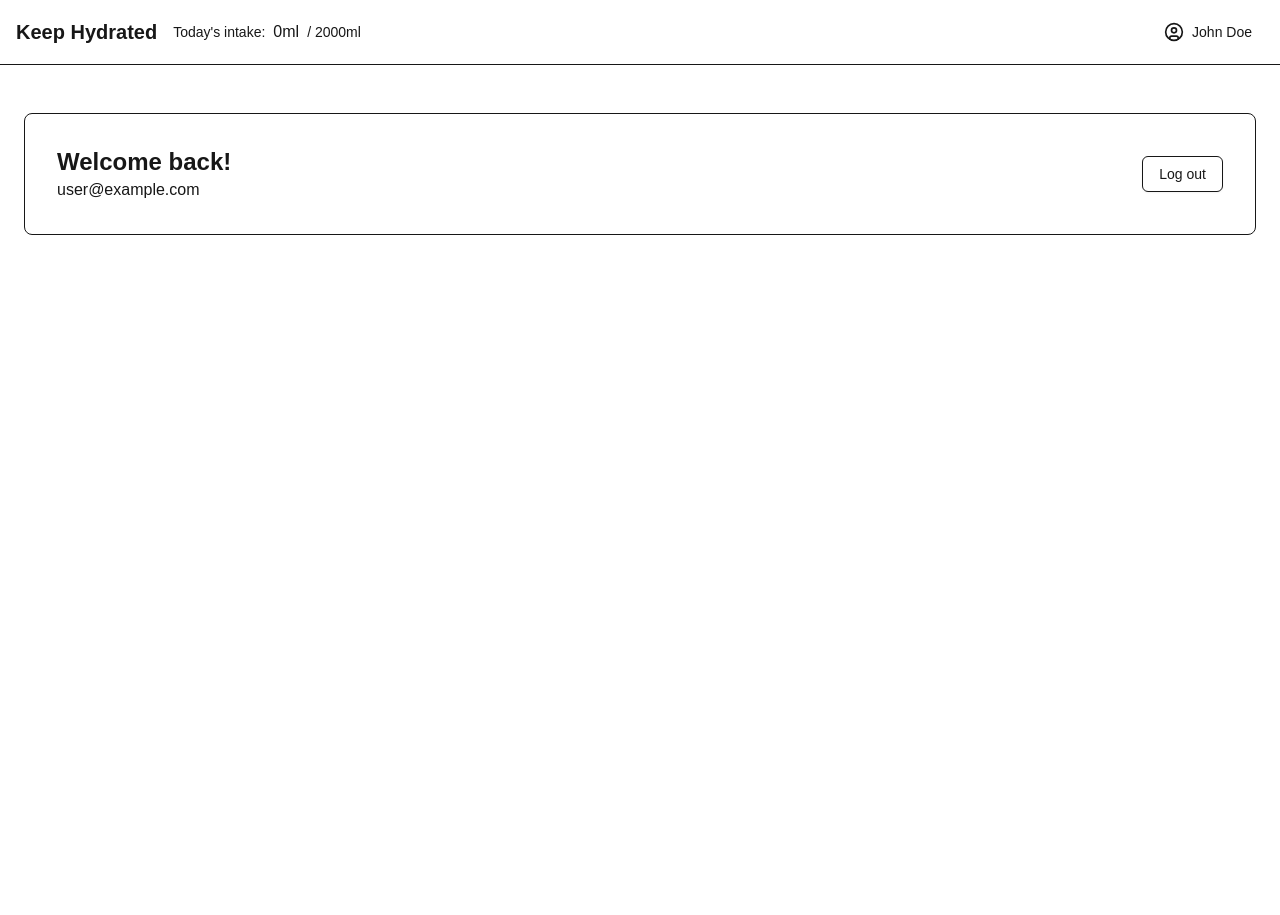
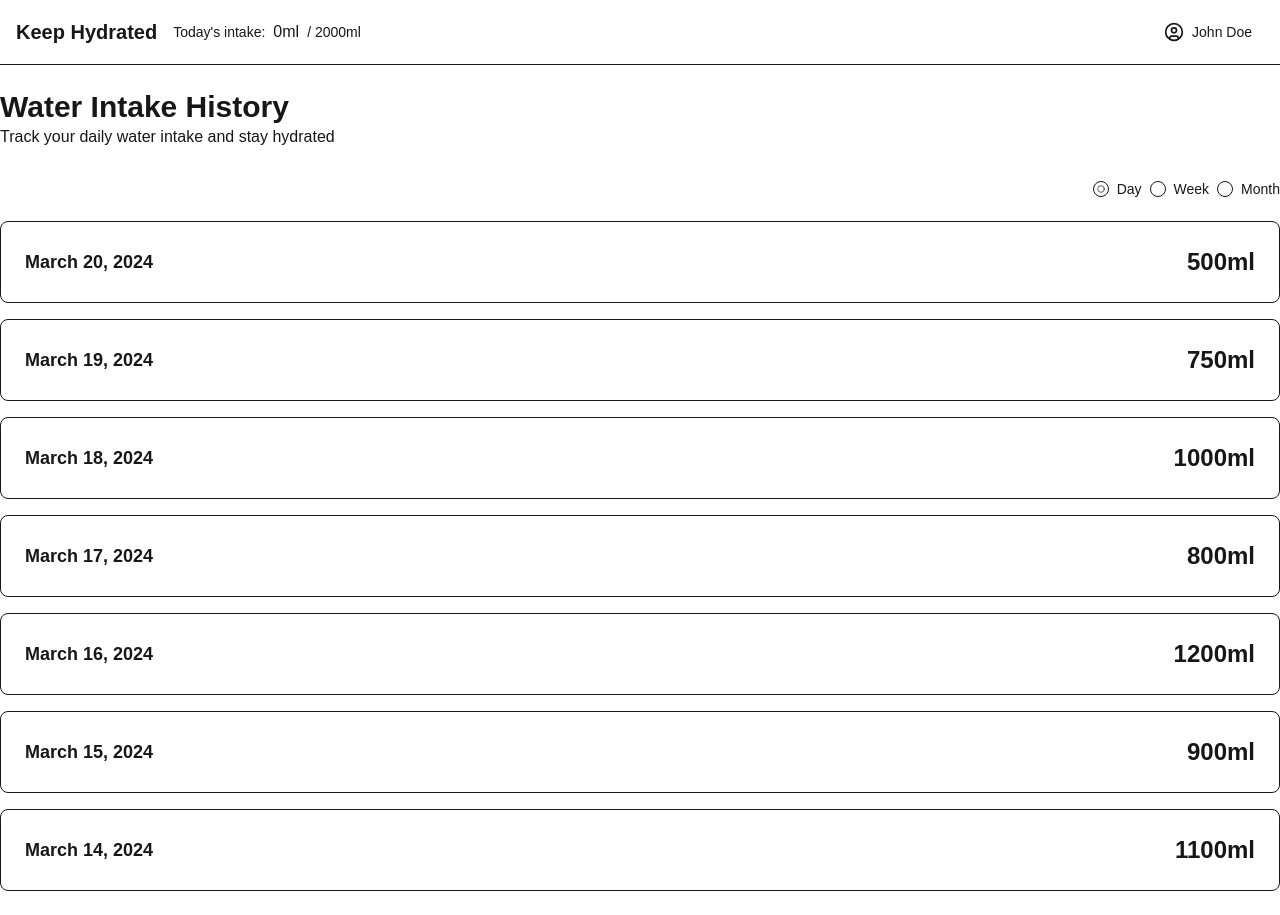
Before and after one commit to MarineLHexIT/keep-hydrated-nextjs, a Next.js app: page /dashboard in a window 1280 px wide. Before the commit the page ends 800 px from the top, so only its background shows below. Built offline with nearby package versions, Linux system fonts and the light colour scheme; no server answers; sample sign-in values are in the browser's storage.

Commit message:
refactor: reorganize dashboard structure and components

```diff
--- a/package.json
+++ b/package.json
@@ -13,7 +13,9 @@
   },
   "dependencies": {
     "@hookform/resolvers": "^4.1.3",
+    "@radix-ui/react-dropdown-menu": "^2.1.6",
     "@radix-ui/react-label": "^2.1.2",
+    "@radix-ui/react-radio-group": "^1.2.3",
     "@radix-ui/react-slot": "^1.1.2",
     "@reduxjs/toolkit": "^2.6.0",
     "@shadcn/ui": "^0.0.4",
@@ -21,6 +23,8 @@
     "@types/styled-components": "^5.1.34",
     "axios": "^1.8.1",
     "class-variance-authority": "^0.7.1",
+    "date-fns": "^4.1.0",
+    "lucide-react": "^0.479.0",
     "next": "15.2.1",
     "next-auth": "^5.0.0-beta.25",
     "next-intl": "^3.26.5",
--- a/src/app/(dashboard)/dashboard/page.tsx
+++ /dev/null
@@ -1,27 +0,0 @@
-import { auth } from '@/lib/auth/auth';
-import { redirect } from 'next/navigation';
-import { LogoutButton } from '@/components/auth/logout-button';
-
-export default async function DashboardPage() {
-  const session = await auth();
-
-  if (!session?.user) {
-    redirect('/login');
-  }
-
-  return (
-    <div className="container mx-auto p-6">
-      <div className="rounded-lg border bg-card p-8">
-        <div className="flex items-center justify-between">
-          <div>
-            <h1 className="text-2xl font-bold">Welcome back!</h1>
-            <p className="text-muted-foreground">
-              {session.user.email}
-            </p>
-          </div>
-          <LogoutButton />
-        </div>
-      </div>
-    </div>
-  );
-}
--- a/src/app/(dashboard)/layout.tsx
+++ /dev/null
@@ -1,24 +0,0 @@
-import { auth } from '@/lib/auth/auth';
-import { redirect } from 'next/navigation';
-import { DashboardHeader } from '@/components/dashboard/header';
-
-export default async function DashboardLayout({
-  children,
-}: {
-  children: React.ReactNode
-}) {
-  const session = await auth();
-
-  if (!session?.user) {
-    redirect('/login');
-  }
-
-  return (
-    <div className="min-h-screen bg-background">
-      <DashboardHeader />
-      <main className="container mx-auto py-6">
-        {children}
-      </main>
-    </div>
-  );
-}
--- /dev/null
+++ b/src/app/dashboard/actions.ts
@@ -0,0 +1,20 @@
+export interface WaterIntakeData {
+  amount: number;
+  date: string;
+}
+
+// This will be replaced with actual API call later
+export async function getWaterIntakeData(): Promise<WaterIntakeData[]> {
+  // Simulating API delay
+  await new Promise(resolve => setTimeout(resolve, 100));
+
+  return [
+    { amount: 500, date: '2024-03-20' },
+    { amount: 750, date: '2024-03-19' },
+    { amount: 1000, date: '2024-03-18' },
+    { amount: 800, date: '2024-03-17' },
+    { amount: 1200, date: '2024-03-16' },
+    { amount: 900, date: '2024-03-15' },
+    { amount: 1100, date: '2024-03-14' },
+  ];
+}
--- /dev/null
+++ b/src/app/dashboard/components/time-period-selector.tsx
@@ -0,0 +1,39 @@
+'use client';
+
+import { RadioGroup, RadioGroupItem } from '@/components/ui/radio-group';
+
+type TimePeriod = 'day' | 'week' | 'month';
+
+interface TimePeriodSelectorProps {
+  value: TimePeriod;
+  onChange: (value: TimePeriod) => void;
+}
+
+export function TimePeriodSelector({ value, onChange }: TimePeriodSelectorProps) {
+  return (
+    <RadioGroup
+      value={value}
+      onValueChange={(value) => onChange(value as TimePeriod)}
+      className="flex items-center gap-2"
+    >
+      <div className="flex items-center space-x-2">
+        <RadioGroupItem value="day" id="day" />
+        <label htmlFor="day" className="text-sm font-medium leading-none peer-disabled:cursor-not-allowed peer-disabled:opacity-70">
+          Day
+        </label>
+      </div>
+      <div className="flex items-center space-x-2">
+        <RadioGroupItem value="week" id="week" />
+        <label htmlFor="week" className="text-sm font-medium leading-none peer-disabled:cursor-not-allowed peer-disabled:opacity-70">
+          Week
+        </label>
+      </div>
+      <div className="flex items-center space-x-2">
+        <RadioGroupItem value="month" id="month" />
+        <label htmlFor="month" className="text-sm font-medium leading-none peer-disabled:cursor-not-allowed peer-disabled:opacity-70">
+          Month
+        </label>
+      </div>
+    </RadioGroup>
+  );
+}
--- /dev/null
+++ b/src/app/dashboard/components/water-intake-history.tsx
@@ -0,0 +1,82 @@
+'use client';
+
+import { useState } from 'react';
+import { TimePeriodSelector } from './time-period-selector';
+import { WaterIntakePeriodItem } from './water-intake-period-item';
+import { startOfDay, startOfWeek, startOfMonth } from 'date-fns';
+import { WaterIntakeData } from '../actions';
+
+type TimePeriod = 'day' | 'week' | 'month';
+
+function groupDataByPeriod(data: WaterIntakeData[], period: TimePeriod) {
+  const today = new Date();
+  const groupedData: { date: Date; data: WaterIntakeData[] }[] = [];
+
+  // Get the start date based on the period
+  let startDate = new Date();
+  switch (period) {
+    case 'day':
+      startDate = startOfDay(today);
+      break;
+    case 'week':
+      startDate = startOfWeek(today);
+      break;
+    case 'month':
+      startDate = startOfMonth(today);
+      break;
+  }
+
+  // Group data by period
+  data.forEach(item => {
+    const itemDate = new Date(item.date);
+    const periodStart = period === 'day'
+      ? startOfDay(itemDate)
+      : period === 'week'
+        ? startOfWeek(itemDate)
+        : startOfMonth(itemDate);
+
+    const existingGroup = groupedData.find(group =>
+      group.date.getTime() === periodStart.getTime()
+    );
+
+    if (existingGroup) {
+      existingGroup.data.push(item);
+    } else {
+      groupedData.push({
+        date: periodStart,
+        data: [item]
+      });
+    }
+  });
+
+  // Sort by date descending
+  return groupedData.sort((a, b) => b.date.getTime() - a.date.getTime());
+}
+
+interface WaterIntakeHistoryProps {
+  initialData: WaterIntakeData[];
+}
+
+export function WaterIntakeHistory({ initialData }: WaterIntakeHistoryProps) {
+  const [period, setPeriod] = useState<TimePeriod>('day');
+  const groupedData = groupDataByPeriod(initialData, period);
+
+  return (
+    <div className="space-y-6">
+      <div className="flex justify-end">
+        <TimePeriodSelector value={period} onChange={setPeriod} />
+      </div>
+
+      <div className="space-y-4">
+        {groupedData.map(({ date, data }) => (
+          <WaterIntakePeriodItem
+            key={date.toISOString()}
+            period={period}
+            date={date}
+            data={data}
+          />
+        ))}
+      </div>
+    </div>
+  );
+}
--- /dev/null
+++ b/src/app/dashboard/components/water-intake-period-item.tsx
@@ -0,0 +1,44 @@
+'use client';
+
+import { format, startOfWeek, endOfWeek } from 'date-fns';
+import { WaterIntakeData } from '../actions';
+
+interface WaterIntakePeriodItemProps {
+  period: 'day' | 'week' | 'month';
+  date: Date;
+  data: WaterIntakeData[];
+}
+
+export function WaterIntakePeriodItem({ period, date, data }: WaterIntakePeriodItemProps) {
+  const getTitle = () => {
+    switch (period) {
+      case 'day':
+        return format(date, 'MMMM d, yyyy');
+      case 'week': {
+        const start = startOfWeek(date);
+        const end = endOfWeek(date);
+        return `Week ${format(date, 'w')} (${format(start, 'MMM d')} - ${format(end, 'MMM d')})`;
+      }
+      case 'month':
+        return format(date, 'MMMM yyyy');
+    }
+  };
+
+  const totalIntake = data.reduce((sum, item) => sum + item.amount, 0);
+  const averageIntake = Math.round(totalIntake / data.length);
+
+  return (
+    <div className="rounded-lg border p-6">
+      <div className="flex items-center justify-between">
+        <h3 className="text-lg font-semibold">{getTitle()}</h3>
+        <div className="text-2xl font-bold">{totalIntake}ml</div>
+      </div>
+
+      {(period === 'week' || period === 'month') && (
+        <div className="mt-2 text-sm text-muted-foreground">
+          Average daily intake: {averageIntake}ml
+        </div>
+      )}
+    </div>
+  );
+}
--- /dev/null
+++ b/src/app/dashboard/layout.tsx
@@ -0,0 +1,24 @@
+import { auth } from '@/lib/auth/auth';
+import { redirect } from 'next/navigation';
+import { DashboardHeader } from './components/header';
+
+export default async function DashboardLayout({
+  children,
+}: {
+  children: React.ReactNode
+}) {
+  const session = await auth();
+
+  if (!session?.user) {
+    redirect('/login');
+  }
+
+  return (
+    <div className="min-h-screen bg-background">
+      <DashboardHeader />
+      <main className="container mx-auto py-6">
+        {children}
+      </main>
+    </div>
+  );
+}
--- /dev/null
+++ b/src/app/dashboard/page.tsx
@@ -0,0 +1,19 @@
+import { getWaterIntakeData } from './actions';
+import { WaterIntakeHistory } from './components/water-intake-history';
+
+export default async function DashboardPage() {
+  const waterIntakeData = await getWaterIntakeData();
+
+  return (
+    <div className="space-y-8">
+      <div>
+        <h1 className="text-3xl font-bold">Water Intake History</h1>
+        <p className="text-muted-foreground">
+          Track your daily water intake and stay hydrated
+        </p>
+      </div>
+
+      <WaterIntakeHistory initialData={waterIntakeData} />
+    </div>
+  );
+}
--- /dev/null
+++ b/src/components/ui/radio-group.tsx
@@ -0,0 +1,45 @@
+'use client';
+
+import * as React from 'react';
+import * as RadioGroupPrimitive from '@radix-ui/react-radio-group';
+import { CircleIcon } from 'lucide-react';
+
+import { cn } from '@/lib/utils';
+
+function RadioGroup({
+  className,
+  ...props
+}: React.ComponentProps<typeof RadioGroupPrimitive.Root>) {
+  return (
+    <RadioGroupPrimitive.Root
+      data-slot="radio-group"
+      className={cn('grid gap-3', className)}
+      {...props}
+    />
+  );
+}
+
+function RadioGroupItem({
+  className,
+  ...props
+}: React.ComponentProps<typeof RadioGroupPrimitive.Item>) {
+  return (
+    <RadioGroupPrimitive.Item
+      data-slot="radio-group-item"
+      className={cn(
+        'border-input text-primary focus-visible:border-ring focus-visible:ring-ring/50 aria-invalid:ring-destructive/20 dark:aria-invalid:ring-destructive/40 aria-invalid:border-destructive aspect-square size-4 shrink-0 rounded-full border shadow-xs transition-[color,box-shadow] outline-none focus-visible:ring-[3px] disabled:cursor-not-allowed disabled:opacity-50',
+        className
+      )}
+      {...props}
+    >
+      <RadioGroupPrimitive.Indicator
+        data-slot="radio-group-indicator"
+        className="relative flex items-center justify-center"
+      >
+        <CircleIcon className="fill-primary absolute top-1/2 left-1/2 size-2 -translate-x-1/2 -translate-y-1/2" />
+      </RadioGroupPrimitive.Indicator>
+    </RadioGroupPrimitive.Item>
+  );
+}
+
+export { RadioGroup, RadioGroupItem };
```
Also changed, not shown: src/app/dashboard/components/header.tsx (renamed from src/components/dashboard/header.tsx), 1 other file (tests, documents, lock files or other folders).
